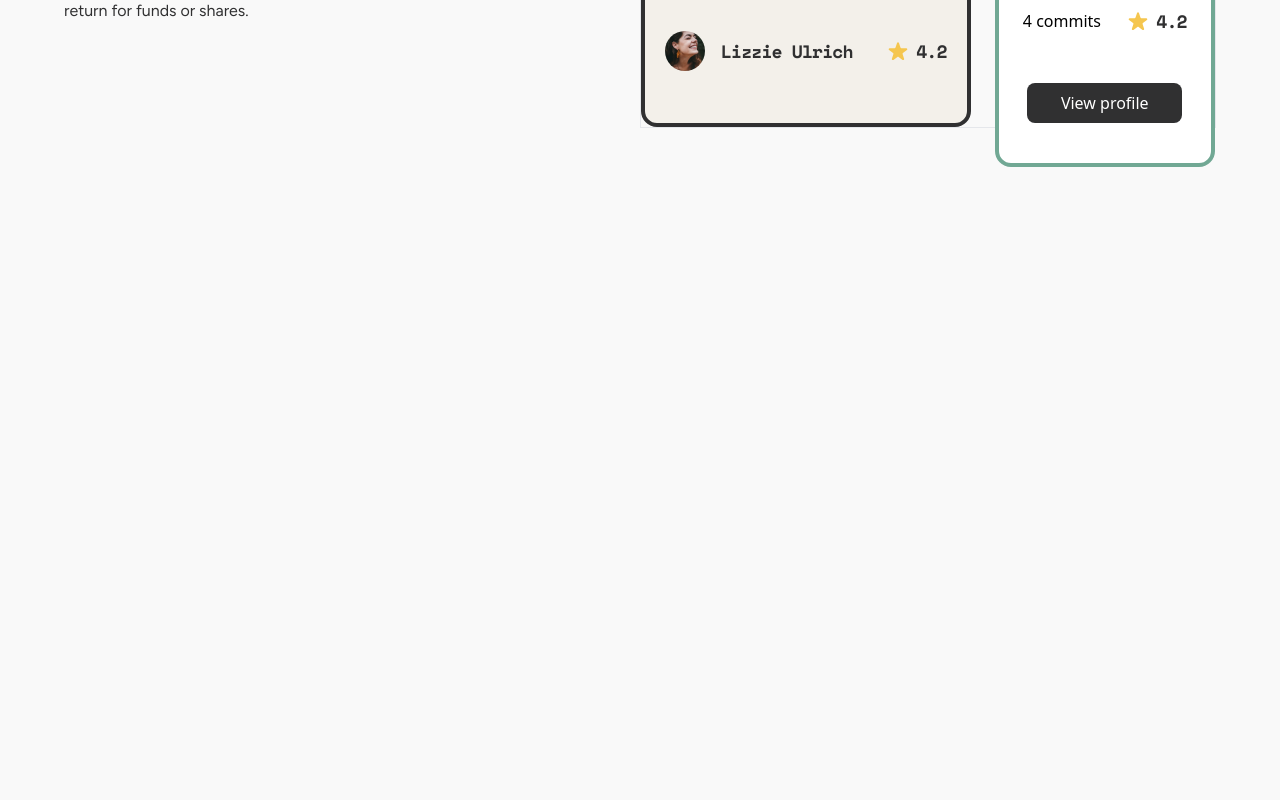
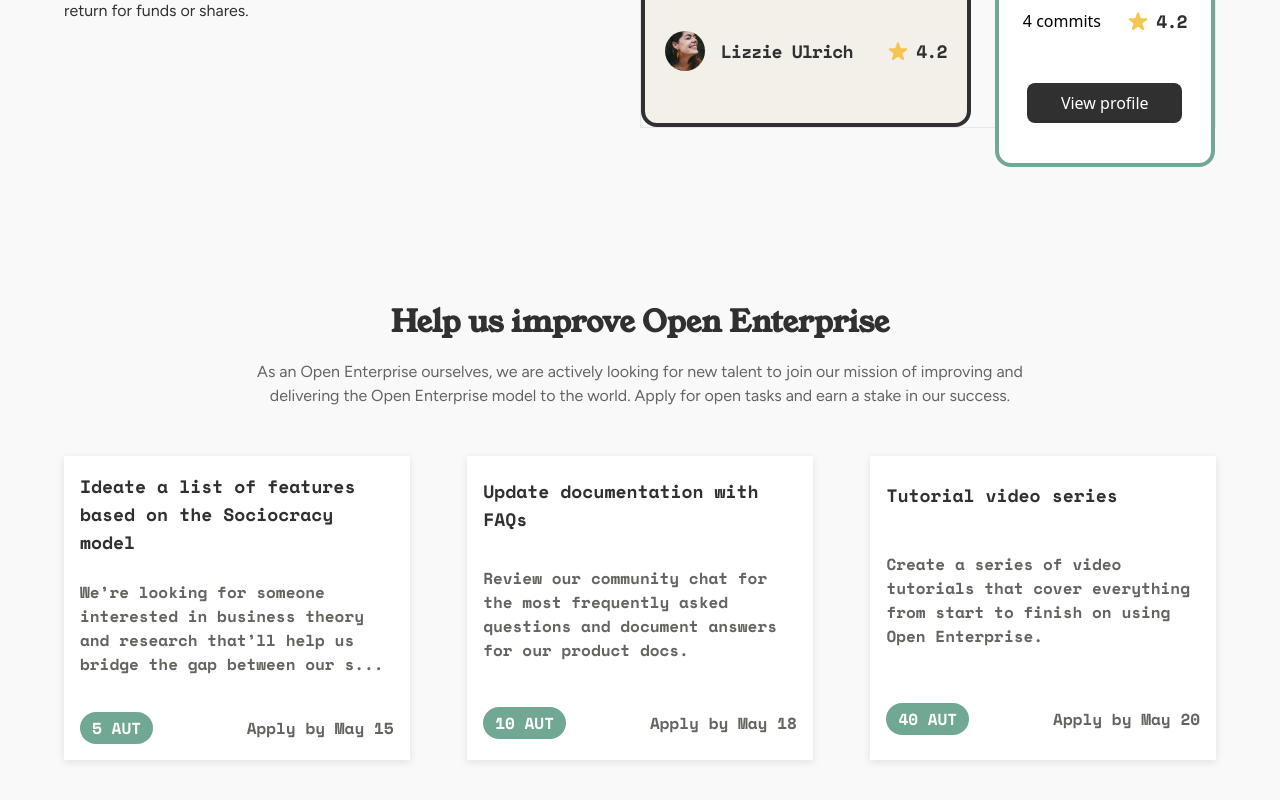
Before and after one commit to Lakatabu01/open-enterprise, a Next.js app: page / in a window 1280 px wide. Shown: the part 2914-3714 px from the top of the page. Before the commit the page ends 3081 px from the top, so only its background shows below. Built offline with nearby package versions, Linux system fonts and the light colour scheme.

Commit message:
-create improve component

```diff
--- a/app/page.tsx
+++ b/app/page.tsx
@@ -5,6 +5,7 @@ import ReImagine from "./ui/reimagine";
 import Kickstart from "./ui/kickstart";
 import Onboard from "./ui/onboard";
 import Engage from "./ui/engage";
+import Improve from "./ui/improve";
 
 export default function Home() {
   return (
@@ -15,6 +16,7 @@ export default function Home() {
       <Kickstart />
       <Onboard />
       <Engage />
+      <Improve />
     </main>
   );
 }
--- a/app/ui/engage.tsx
+++ b/app/ui/engage.tsx
@@ -6,8 +6,8 @@ import cover from "../assets/cover.png";
 
 const Engage = () => {
   return (
-    <section className="w-full flex justify-center  mt-20 ">
-      <div className="w-[90%] flex justify-between items-center">
+    <section className="w-full flex justify-center   mt-20 ">
+      <div className="w-[90%] flex justify-between mb-20 items-center">
         <div className="w-[45%] flex flex-col ">
           <div>
             <svg
--- /dev/null
+++ b/app/ui/improve.tsx
@@ -0,0 +1,97 @@
+const Improve = () => {
+  return (
+    <section className="w-full flex items-center flex-col mt-24">
+      <div className="w-[90%]  flex justify-center">
+        <div className="w-[70%]">
+          <h2 className="text-center font-young font-bold text-3xl text-[#303031]">
+            Help us improve Open Enterprise{" "}
+          </h2>
+          <p className="text-center font-fig pt-5 text-[#66645E] text-base">
+            As an Open Enterprise ourselves, we are actively looking for new
+            talent to join our mission of improving and delivering the Open
+            Enterprise model to the world. Apply for open tasks and earn a stake
+            in our success.
+          </p>
+        </div>
+      </div>
+
+      <div className="w-[90%]  flex justify-between mt-12 text-[#303031] text-base mb-10">
+        <div className="bg-white w-[30%] flex flex-col font-space justify-around p-4 shadow-[0_2px_8px_0_rgba(0,0,0,0.10)]">
+          <div>
+            <div>
+              <p className="text-lg">
+                Ideate a list of features based on the Sociocracy model
+              </p>
+            </div>
+          </div>
+
+          <div className="my-6">
+            <p className="text-[#66645E]">
+              We’re looking for someone interested in business theory and
+              research that’ll help us bridge the gap between our s...
+            </p>{" "}
+          </div>
+
+          <div className="flex justify-between items-center w-full mt-3">
+            <div className="bg-[#71A894] py-1 px-3 rounded-2xl">
+              <p className="text-white">5 AUT</p>
+            </div>
+            <div>
+              <p className="text-[#66645E]">Apply by May 15</p>
+            </div>
+          </div>
+        </div>
+
+        <div className="bg-white w-[30%] flex flex-col font-space justify-around  p-4 shadow-[0_2px_8px_0_rgba(0,0,0,0.10)]">
+          <div>
+            <div>
+              <p className="text-lg">Update documentation with FAQs </p>
+            </div>
+          </div>
+
+          <div className="my-6">
+            <p className="text-[#66645E]">
+              Review our community chat for the most frequently asked questions
+              and document answers for our product docs.
+            </p>{" "}
+          </div>
+
+          <div className="flex justify-between items-center w-full mt-3">
+            <div className="bg-[#71A894] py-1 px-3 rounded-2xl">
+              <p className="text-white">10 AUT</p>
+            </div>
+            <div>
+              <p className="text-[#66645E]">Apply by May 18</p>
+            </div>
+          </div>
+        </div>
+
+        <div className="bg-white w-[30%] flex flex-col font-space  justify-around   p-4 shadow-[0_2px_8px_0_rgba(0,0,0,0.10)]">
+          <div>
+            <div>
+              <p className="text-lg pr-auto">Tutorial video series </p>
+            </div>
+          </div>
+
+          <div className="my-6">
+            <p className="text-[#66645E]">
+              Create a series of video tutorials that cover everything from
+              start to finish on using Open Enterprise.
+            </p>{" "}
+          </div>
+
+          <div className="flex justify-between items-center w-full mt-3">
+            <div className="bg-[#71A894] py-1 px-3 rounded-2xl">
+              <p className="text-white">40 AUT</p>
+            </div>
+            <div>
+              <p className="text-[#66645E]">Apply by May 20</p>
+            </div>
+          </div>
+        </div>
+      </div>
+    </section>
+  );
+};
+
+export default Improve;
```
